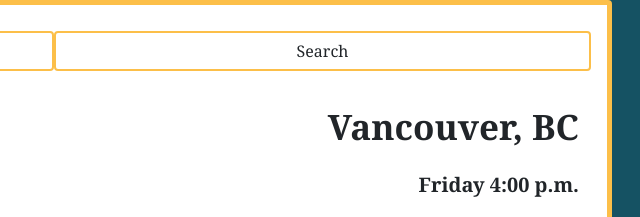
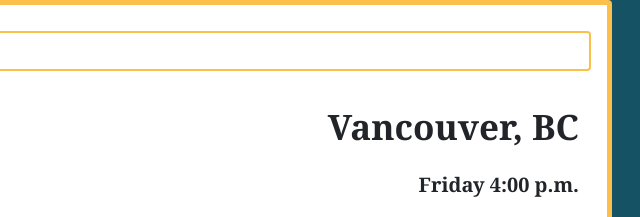
Before and after one commit to Josiem95/my-weather-app, a website built with Parcel: page index.html in a window 1280 px wide. Shown: the top 217 px of the page, 586-1226 px from the left. Built offline with nearby package versions, Linux system fonts and the light colour scheme; files whose address does not match are found by name.

Commit message:
Removed search button, function this there

```diff
--- a/index.html
+++ b/index.html
@@ -27,12 +27,7 @@
           autofocus
           id="enter-city"
          />
-        <input
-        id="search"
-      type="submit"
-  class="form-control search btn"
-value="Search"
-/></form>
+      </form>
   <div class="container">
         <div class="row">
           <span class="col-6" id="currentTemp">
```
